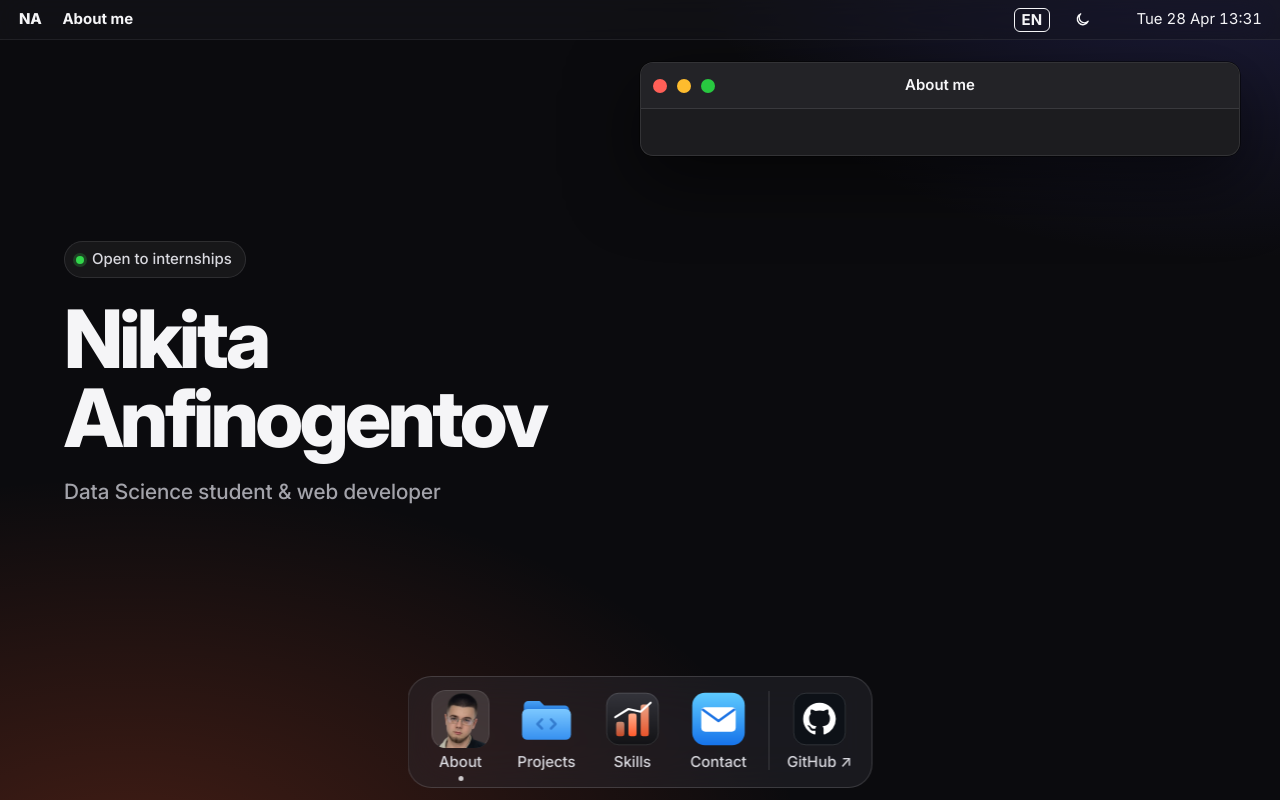
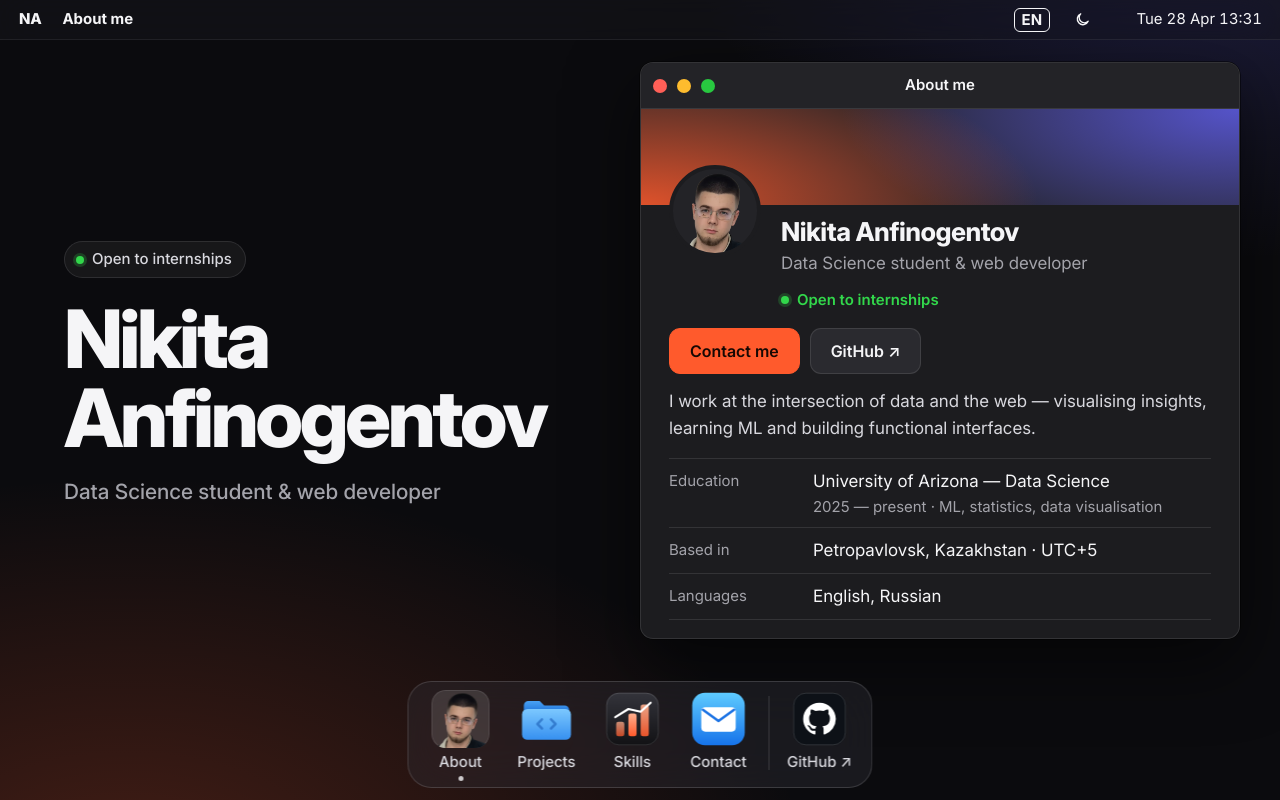
Before and after one commit to KNate42/KNate42.github.io, a React (Vite) app: page / in a window 1280 px wide. Built offline with nearby package versions, Linux system fonts and the light colour scheme.

Commit message:
Fill the About, Projects and Skills windows
Also hides the empty <source> inside <picture>: with display: contents it became a flex item and made the dock 5px taller than designed.

```diff
--- a/src/App.jsx
+++ b/src/App.jsx
@@ -10,6 +10,9 @@ import Menu from './components/Menu.jsx'
 import Desktop from './components/Desktop.jsx'
 import Window from './components/Window.jsx'
 import Dock from './components/Dock.jsx'
+import About from './components/windows/About.jsx'
+import Projects from './components/windows/Projects.jsx'
+import Skills from './components/windows/Skills.jsx'
 
 export default function App() {
   const [lang, setLang] = useState('en')
@@ -52,9 +55,9 @@ export default function App() {
   }
 
   const bodies = {
-    about: null,
-    projects: null,
-    skills: null,
+    about: <About t={t} onContact={() => wm.open('contact')} />,
+    projects: <Projects t={t} />,
+    skills: <Skills t={t} />,
     contact: null,
   }
 
--- /dev/null
+++ b/src/components/windows/About.jsx
@@ -0,0 +1,49 @@
+import { links } from '../../data/content.js'
+import Photo from '../Photo.jsx'
+
+export default function About({ t, onContact }) {
+  const a = t.about
+  return (
+    <>
+      <div className="banner" aria-hidden="true" />
+      <div className="about-top">
+        <Photo className="avatar" alt={t.name} />
+        <div>
+          <h3 className="a-name">{t.name}</h3>
+          <p className="a-role">{t.role}</p>
+          <p className="a-status">
+            <span className="dot" aria-hidden="true" />
+            {t.status}
+          </p>
+        </div>
+      </div>
+      <div className="actions">
+        <a
+          className="btn primary"
+          href="#contact"
+          onClick={(e) => {
+            e.preventDefault()
+            onContact()
+          }}
+        >
+          {a.contactMe}
+        </a>
+        <a className="btn" href={links.github.href} target="_blank" rel="noopener noreferrer">
+          {a.github}
+        </a>
+      </div>
+      <p className="a-bio">{a.bio}</p>
+      <dl className="specs">
+        {a.specs.map((s) => (
+          <div key={s.label}>
+            <dt>{s.label}</dt>
+            <dd>
+              {s.value}
+              {s.sub && <span className="sub">{s.sub}</span>}
+            </dd>
+          </div>
+        ))}
+      </dl>
+    </>
+  )
+}
--- /dev/null
+++ b/src/components/windows/Projects.jsx
@@ -0,0 +1,21 @@
+export default function Projects({ t }) {
+  return t.projects.map((p) => (
+    <article className="entry" key={p.title}>
+      <p className="meta">{p.meta}</p>
+      <h3 className="etitle">{p.title}</h3>
+      <p className="ebody">{p.body}</p>
+      <div className="tags">
+        {p.tags.map((tag) => (
+          <span className="tag" key={tag}>
+            {tag}
+          </span>
+        ))}
+      </div>
+      {p.link && (
+        <a className="btn" href={p.link.href} target="_blank" rel="noopener noreferrer">
+          {p.link.label}
+        </a>
+      )}
+    </article>
+  ))
+}
--- /dev/null
+++ b/src/components/windows/Skills.jsx
@@ -0,0 +1,31 @@
+import { Fragment } from 'react'
+
+const TONE = { intermediate: 'lvl hi', junior: 'lvl', learning: 'lvl lo', familiar: 'lvl lo' }
+
+export default function Skills({ t }) {
+  const s = t.skills
+  return (
+    <>
+      <p className="note">{s.note}</p>
+      {s.groups.map((group) => (
+        <Fragment key={group.name}>
+          <h3 className="grp">{group.name}</h3>
+          <ul className="list">
+            {group.items.map(([name, level]) => (
+              <li key={name}>
+                <span>{name}</span>
+                <span className={TONE[level]}>{s.levels[level]}</span>
+              </li>
+            ))}
+          </ul>
+        </Fragment>
+      ))}
+      <h3 className="grp">{s.learningTitle}</h3>
+      <div className="chips">
+        {s.learning.map((item) => (
+          <span key={item}>{item}</span>
+        ))}
+      </div>
+    </>
+  )
+}
--- a/src/entry-client.jsx
+++ b/src/entry-client.jsx
@@ -6,6 +6,7 @@ import './styles/desktop.css'
 import './styles/menubar.css'
 import './styles/window.css'
 import './styles/dock.css'
+import './styles/content.css'
 import App from './App.jsx'
 
 const root = document.getElementById('root')
--- a/src/styles/base.css
+++ b/src/styles/base.css
@@ -50,5 +50,7 @@ a { color: inherit; text-decoration: none; }
 
 /* styles target the <img>; the wrapper must not add a box */
 picture { display: contents; }
+/* with display: contents an empty <source> turns into a flex item and adds a gap inside .ditem */
+picture > source { display: none; }
 
 .icon-defs { position: absolute; width: 0; height: 0; }
--- /dev/null
+++ b/src/styles/content.css
@@ -0,0 +1,53 @@
+.btn { display: inline-flex; align-items: center; justify-content: center; gap: 8px; height: 46px; padding: 0 20px; border: 1px solid var(--line); border-radius: 11px; background: var(--chip); font-size: 16px; font-weight: 600; white-space: nowrap; }
+.btn:hover { border-color: color-mix(in srgb, var(--txt) 30%, transparent); }
+.btn.primary { border-color: var(--acc); background: var(--acc); color: var(--acc-ink); }
+.btn.primary:hover { filter: brightness(1.07); }
+.btn:disabled { cursor: default; opacity: .7; }
+.actions { display: flex; flex-wrap: wrap; gap: 10px; margin-top: 16px; }
+.tags { display: flex; flex-wrap: wrap; gap: 7px; margin-top: 14px; }
+.tag { padding: 5px 11px; border-radius: 8px; background: var(--chip); color: var(--soft); font-size: 15px; }
+.grp { margin: 26px 0 10px; color: var(--mute); font-size: 15px; font-weight: 600; }
+.grp:first-child { margin-top: 0; }
+.list { overflow: hidden; border: 1px solid var(--line); border-radius: 12px; background: var(--field); list-style: none; }
+.list li { display: flex; align-items: center; justify-content: space-between; gap: 14px; min-height: 52px; padding: 0 16px; border-bottom: 1px solid var(--line); font-size: 17px; }
+.list li:last-child { border-bottom: 0; }
+.list a { display: flex; align-items: center; justify-content: space-between; gap: 14px; width: calc(100% + 32px); min-height: 52px; margin: 0 -16px; padding: 0 16px; }
+.list a:hover { background: var(--hover); }
+.list a:focus-visible { outline-offset: -2px; }
+.val { color: var(--mute); font-size: 16px; }
+
+.banner { width: calc(100% + 56px); height: 96px; margin: -22px -28px 0; background: radial-gradient(95% 230% at 0% 100%, var(--banner-a), transparent 70%), radial-gradient(95% 230% at 100% 0%, var(--banner-b), transparent 70%), var(--win-2); }
+.about-top { display: flex; align-items: flex-start; gap: 20px; }
+.about-top > div { padding-top: 12px; }
+.avatar { position: relative; flex: none; width: 92px; height: 92px; margin-top: -40px; border: 4px solid var(--win); border-radius: 50%; background: var(--win-2); object-fit: cover; }
+.a-name { font-size: 26px; font-weight: 750; letter-spacing: -.02em; line-height: 1.15; }
+.a-role { margin: 4px 0 10px; color: var(--mute); font-size: 17px; }
+.a-status { display: inline-flex; align-items: center; gap: 8px; color: var(--green); font-size: 15px; font-weight: 600; }
+.a-bio { margin-top: 14px; color: var(--soft); font-size: 17px; line-height: 1.6; }
+.specs { margin-top: 16px; border-top: 1px solid var(--line); }
+.specs > div { display: grid; grid-template-columns: 130px 1fr; gap: 14px; padding: 10px 0; border-bottom: 1px solid var(--line); }
+.specs dt { padding-top: 1px; color: var(--mute); font-size: 15px; }
+.specs dd { font-size: 17px; line-height: 1.45; }
+.specs .sub { display: block; margin-top: 2px; color: var(--mute); font-size: 15px; }
+.win[data-win="about"] .wbody { padding-bottom: 18px; }
+
+.entry { margin: 0 0 24px; padding: 0 0 24px; border-bottom: 1px solid var(--line); }
+.entry:last-child { margin-bottom: 0; padding-bottom: 0; border-bottom: 0; }
+.meta { color: var(--mute); font-size: 15px; }
+.etitle { margin: 6px 0 8px; font-size: 23px; font-weight: 700; letter-spacing: -.02em; line-height: 1.2; }
+.ebody { color: var(--soft); font-size: 17px; line-height: 1.6; }
+.entry .btn { margin-top: 16px; }
+
+.note { margin: 0 0 18px; color: var(--mute); font-size: 15px; }
+.lvl { padding: 4px 11px; border-radius: 999px; background: var(--chip); color: var(--soft); font-size: 15px; font-weight: 600; white-space: nowrap; }
+.lvl.hi { background: color-mix(in srgb, var(--acc) 22%, transparent); color: var(--acc-text); }
+.lvl.lo { border: 1px solid var(--line); background: transparent; color: var(--mute); }
+.chips { display: flex; flex-wrap: wrap; gap: 8px; }
+.chips span { padding: 9px 14px; border: 1px solid var(--line); border-radius: 10px; background: var(--field); font-size: 16px; }
+
+@media (max-width: 700px) {
+  .banner { width: calc(100% + 36px); height: 104px; margin: -20px -18px 0; }
+  .about-top { gap: 16px; }
+  .a-name { font-size: 22px; }
+  .specs > div { grid-template-columns: 1fr; gap: 2px; }
+}
```
Also changed, not shown: 1 other file (tests, documents, lock files or other folders).
